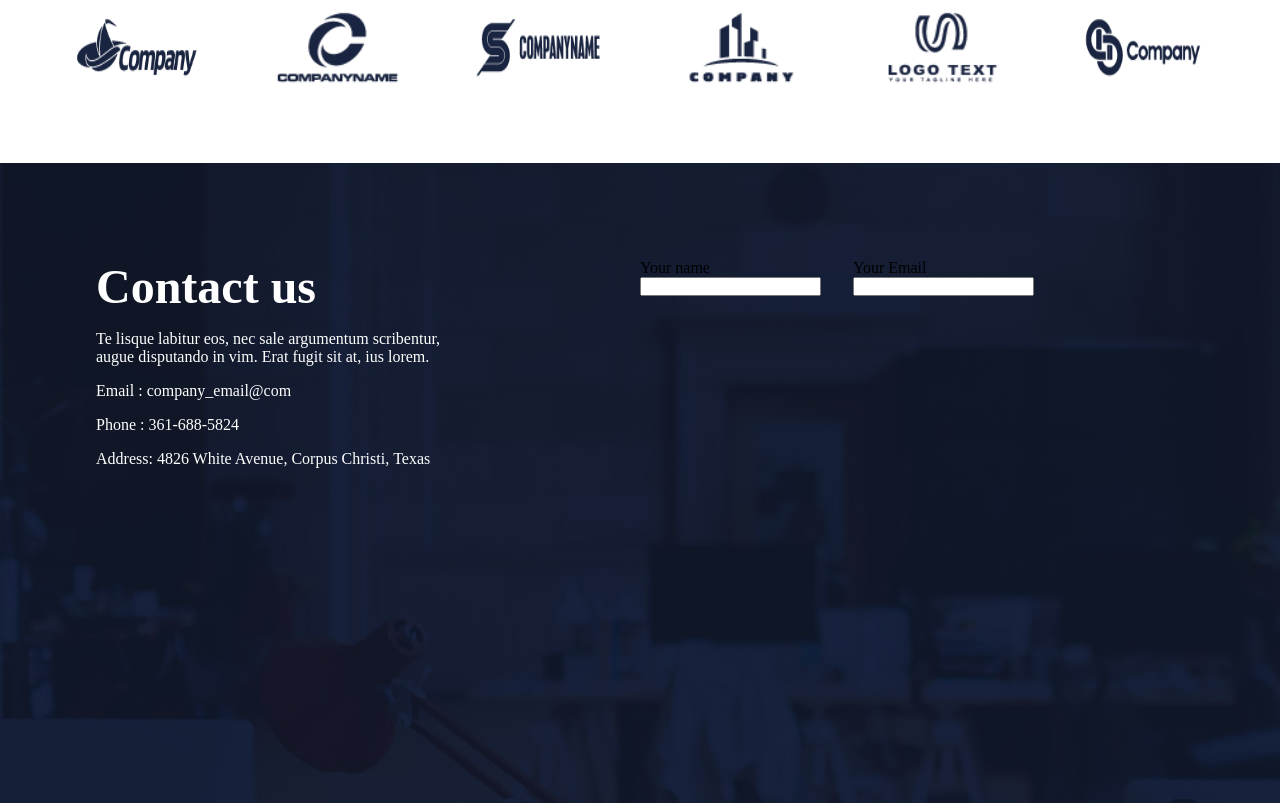
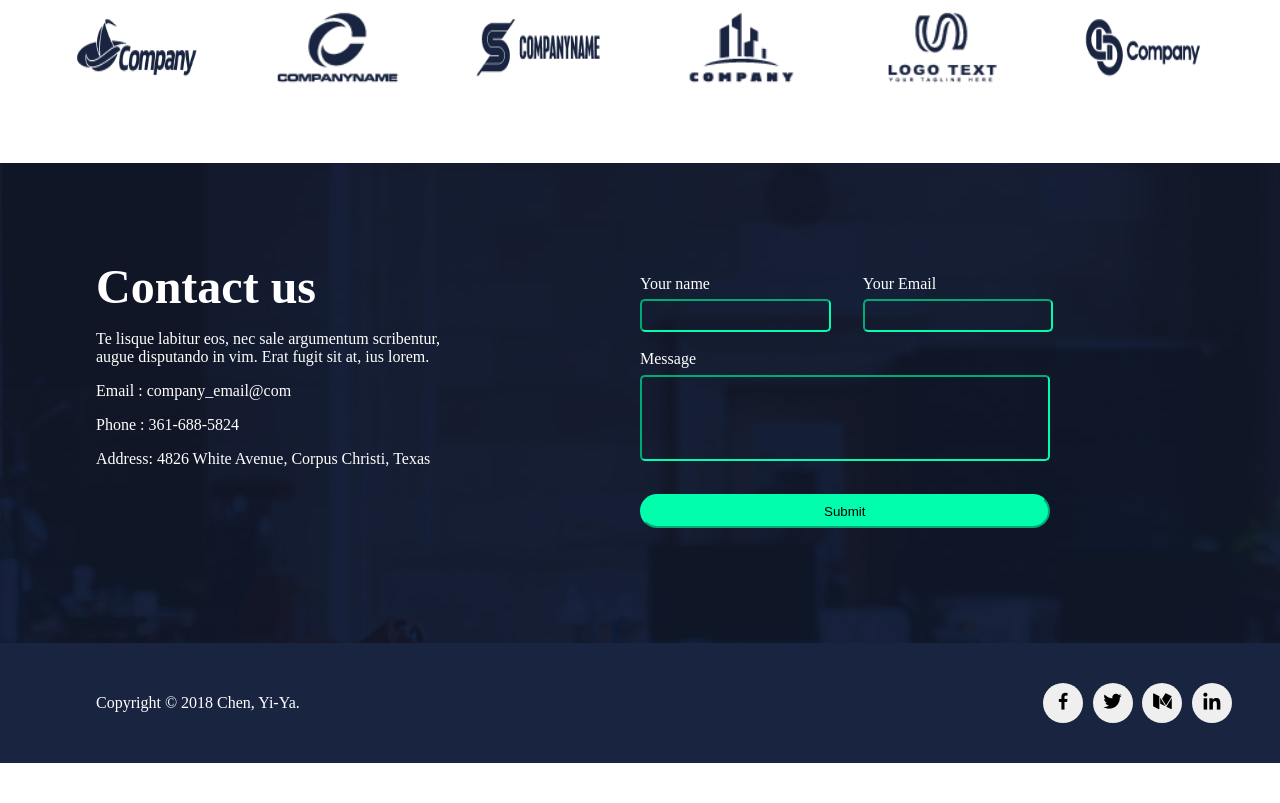
Before and after one commit to ronaldp12/atlas_project, a plain HTML site: page index.html in a window 1280 px wide. Shown: the part 2781-3584 px from the top of the page. After the commit the page ends 3544 px from the top, so only its background shows below. Drawn offline with nearby package versions, Linux system fonts and the light colour scheme.

Commit message:
seccion 4 terminada footer estrcutura lista

```diff
--- a/index.html
+++ b/index.html
@@ -139,9 +139,22 @@
                     <input type="email" name="email" id="email">
                 </div>
             </div>
+            <div class="group-2m">
+                <p>Message</p>
+                <input class="text-m" type="text" name="msj" id="msj">
+            </div>
+            <button>Submit</button>
+        </div>
+    </section>
 
+    <footer class="footer">
+        <p>Copyright © 2018 Chen, Yi-Ya.</p>
+        <div class="social">
+                <button ><box-icon type='logo' name='facebook'><i class='bx bxl-facebook'></i></box-icon></button>
+                <button><box-icon name='twitter' type='logo' ><i class='bx bxl-twitter' ></i></box-icon></button>
+                <button><box-icon name='medium-old' type='logo' ><i class='bx bxl-medium-old' ></i></box-icon></button>
+                <button style="margin-right: 3rem;"><box-icon type='logo' name='linkedin'><i class='bx bxl-linkedin' ></i></box-icon></button>
         </div>
-
-    </section>
+    </footer>
 </body>
 </html>
--- a/styles.css
+++ b/styles.css
@@ -33,6 +33,7 @@ h3{
     color: white;
     margin-top: 4rem;
     margin-right: 3rem;
+    cursor: pointer;
 }
 .container-2{
     width: 80%;
@@ -269,7 +270,7 @@ h1{
 .section-4{
     background-image: url(Assets/img/contact-bk.jpg);
     width: 100%;
-    height: 80%;
+    height: 60%;
     display: flex;
 }
 .container-5{
@@ -295,8 +296,81 @@ h1{
 }
 .content-5{
     display: flex;
+    margin-top: 6rem;
 }
 .group-2{
-    margin-top: 6rem;
+    margin-top: 1rem;
+    width: 29.8%;
     margin-right: 2rem;
+    margin-bottom: 1rem;
 }
+.group-2 > p{
+    color: white;
+    margin-bottom: 0.4rem;
+}
+.group-2 > input{
+    background-color: transparent;
+    border-color: #01FEAD;
+    border-radius: 5px;
+    width: 100%;
+    height: 75%;
+}
+.text-m{
+    width: 80%;
+    height: 50%;
+}
+.group-2m{
+    margin-top: 1rem;
+    width: 80%;
+    height: 30%;
+}
+.group-2m >p{
+    color: white;
+    margin-bottom: 0.4rem;
+}
+.group-2m > input{
+    background-color: transparent;
+    border-color: #01FEAD;
+    border-radius: 5px;
+    width: 80%;
+    height: 60%;
+}
+.container-6 > button{
+    width: 64%;
+    height: 7%;
+    border-radius: 20px;
+    background-color: #01FEAD;
+    border-color: #01FEAD;
+}
+.footer{
+    width: 100%;
+    height: 15%;
+    display: flex;
+    align-items: center;
+    justify-content: left;
+    background-color: #192440;
+}
+.social{
+    width: 100%;
+    height: 80%;
+    display: flex;
+    justify-content: right;
+    align-items: center;
+}
+.social >button {
+    width: 2.5rem;
+    height: 2.5rem;
+    display: flex;
+    justify-content: center;
+    margin-top: 0.5rem;
+    border-radius: 50%;
+    font-size: 1.4rem;
+    border-color: transparent;
+    align-items: center;
+    margin: 0.3rem;
+}
+footer >p{
+    color: white;
+    width: 30%;
+    margin-left: 6rem;
+}
```
